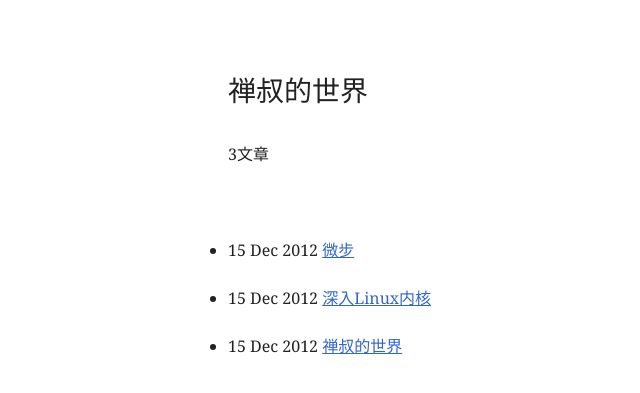
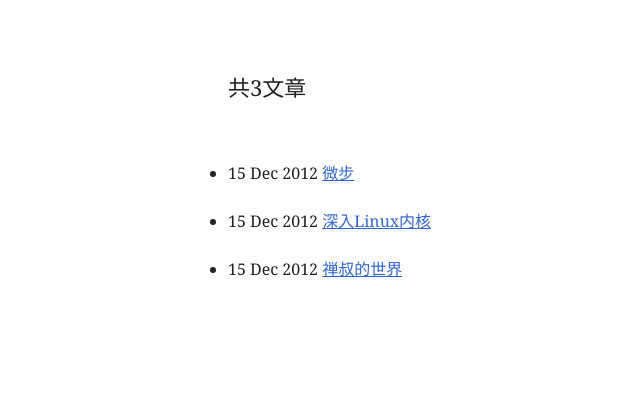
Before and after one commit to since1q80/me, a Jekyll site: the page built from index.html, in a window 1280 px wide. Shown: the top 393 px of the page, without its empty margins (92-732 px from the left). Built offline with Jekyll 4.4.1, drawn with Linux system fonts in a browser that asks for light colours; Markdown is read by kramdown in place of the engine named in the settings; the list of posts is cut into pages by our own code.

Commit message:
update index

```diff
--- a/index.html
+++ b/index.html
@@ -3,8 +3,7 @@ layout: default
 title: 禅叔的世界
 ---
 
-　　<h2>{{ page.title }}</h2>
-　　<p>{{paginator.total_posts}}文章</p>
+　　<h3>共{{paginator.total_posts}}文章</h3>
 　　<ul>
 　　　　{% for post in site.posts %}
 　　　　　　<li>{{ post.date | date_to_string }} <a href="{{ site.baseurl }}{{ post.url }}">{{ post.title }}</a></li>
```
